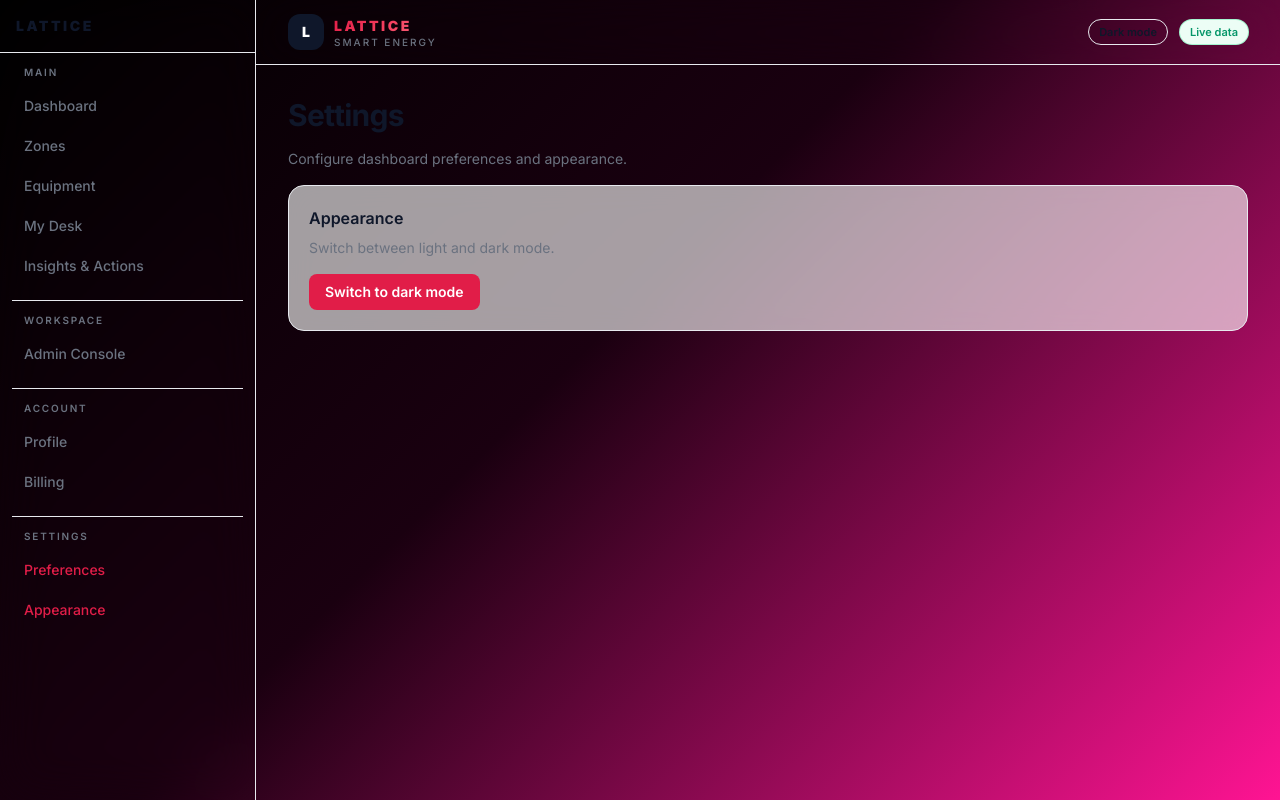
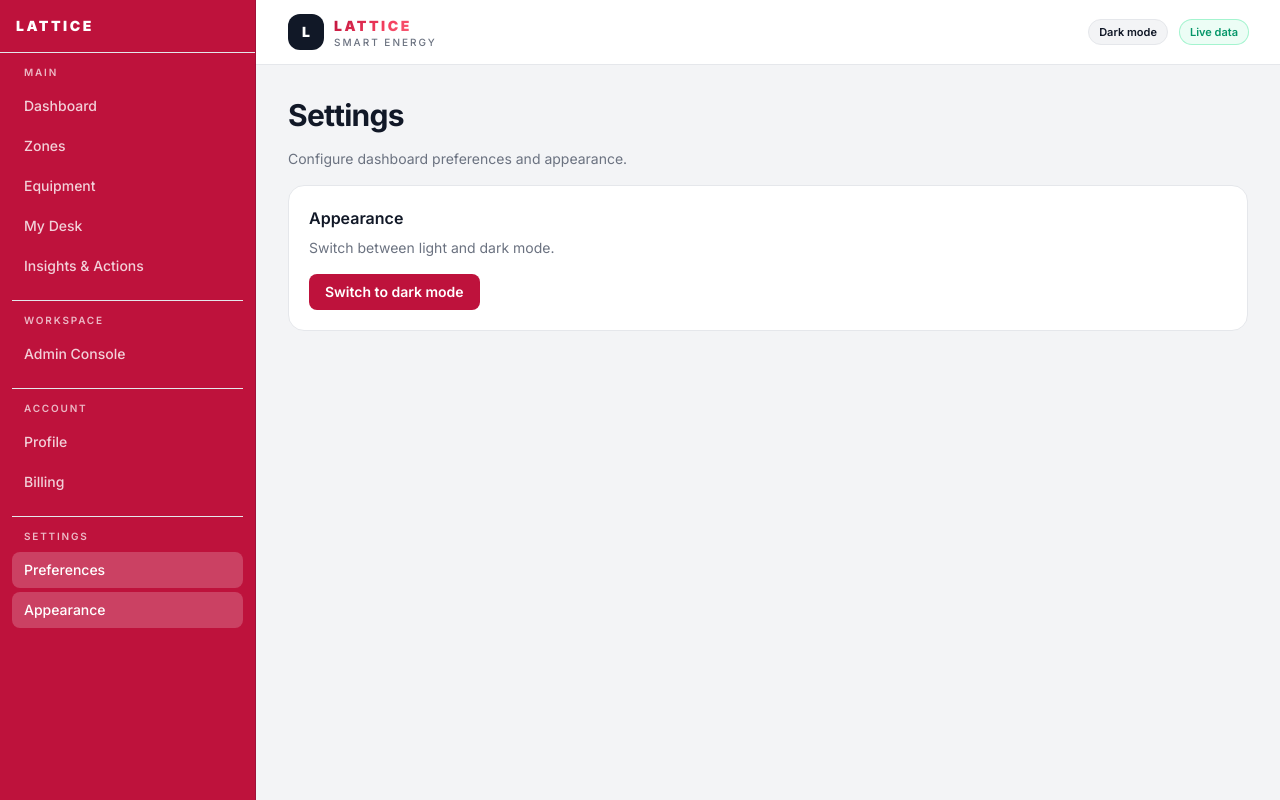
Before and after one commit to Lattice-opensource/Lattice--Opensource, a React (Vite) app: page /settings in a window 1280 px wide. Built offline with nearby package versions, Linux system fonts and the light colour scheme; no server answers.

Commit message:
Redesign with clean deep-red theme instead of glass

```diff
--- a/src/components/layout/SideNav.tsx
+++ b/src/components/layout/SideNav.tsx
@@ -49,12 +49,12 @@ export function SideNav({ open, onClose }: SideNavProps) {
         />
       ) : null}
       <aside
-        className={`fixed inset-y-0 left-0 z-50 w-64 border-r border-line bg-transparent backdrop-blur-xl transition-transform md:static md:translate-x-0 ${
+        className={`fixed inset-y-0 left-0 z-50 w-64 border-r border-brand-dark bg-brand transition-transform md:static md:translate-x-0 ${
           open ? "translate-x-0" : "-translate-x-full"
         }`}
       >
         <div className="flex items-center justify-between border-b border-line px-4 py-4">
-          <p className="text-sm font-black tracking-[0.18em] text-ink">LATTICE</p>
+          <p className="text-sm font-black tracking-[0.18em] text-white">LATTICE</p>
           <button
             type="button"
             onClick={onClose}
@@ -75,7 +75,7 @@ export function SideNav({ open, onClose }: SideNavProps) {
           {sections.map((section, idx) => (
             <div key={section.title}>
               {idx > 0 ? <div className="my-3 border-t border-line" /> : null}
-              <p className="px-3 text-[10px] font-semibold uppercase tracking-[0.18em] text-muted">
+              <p className="px-3 text-[10px] font-semibold uppercase tracking-[0.18em] text-white/70">
                 {section.title}
               </p>
               <div className="mt-2 space-y-1">
@@ -86,7 +86,7 @@ export function SideNav({ open, onClose }: SideNavProps) {
                     onClick={onClose}
                     className={({ isActive }) =>
                       `block rounded-lg px-3 py-2 text-sm font-medium transition-colors ${
-                        isActive ? "bg-transparent text-brand" : "text-muted hover:bg-transparent hover:text-ink"
+                        isActive ? "bg-white/20 text-white" : "text-white/80 hover:bg-white/10 hover:text-white"
                       }`
                     }
                   >
--- a/src/components/layout/TopBar.tsx
+++ b/src/components/layout/TopBar.tsx
@@ -7,7 +7,7 @@ interface TopBarProps {
 export function TopBar({ onMenuClick }: TopBarProps) {
   const { theme, toggle } = useTheme();
   return (
-    <header className="sticky top-0 z-30 border-b border-line bg-transparent backdrop-blur-xl">
+    <header className="sticky top-0 z-30 border-b border-line bg-card">
       <div className="flex h-16 items-center justify-between gap-4 px-4 md:px-8">
         <div className="flex items-center gap-3">
           <button
--- a/src/index.css
+++ b/src/index.css
@@ -3,14 +3,14 @@
 @theme {
   --font-sans: "Inter", ui-sans-serif, system-ui, sans-serif;
 
-  --color-brand: #e11d48;
-  --color-brand-dark: #be123c;
-  --color-brand-light: #f43f5e;
-  --color-brand-soft: #fdf2f5;
-  --color-page: transparent;
-  --color-card: rgba(255, 255, 255, 0.62);
-  --color-line: #e7e9ee;
-  --color-ink: #0f172a;
+  --color-brand: #be123c;
+  --color-brand-dark: #9f1239;
+  --color-brand-light: #e11d48;
+  --color-brand-soft: #fef2f2;
+  --color-page: #f3f4f6;
+  --color-card: #ffffff;
+  --color-line: #e5e7eb;
+  --color-ink: #111827;
   --color-muted: #6b7280;
   --color-ok: #059669;
   --color-warn: #b45309;
@@ -36,22 +36,15 @@ html {
 body {
   margin: 0;
   min-height: 100vh;
-  background: linear-gradient(135deg, #000000 0%, #1a0010 45%, #ff1493 100%);
-  background-attachment: fixed;
+  background-color: var(--color-page);
   color: var(--color-ink);
   font-family: var(--font-sans);
   -webkit-font-smoothing: antialiased;
   -moz-osx-font-smoothing: grayscale;
 }
 
-.bg-card {
-  backdrop-filter: blur(14px);
-  -webkit-backdrop-filter: blur(14px);
-}
-
 html.dark body {
-  background: linear-gradient(135deg, #000000 0%, #1a0010 45%, #ff1493 100%);
-  background-attachment: fixed;
+  background-color: var(--color-page);
 }
 
 ::selection {
```
